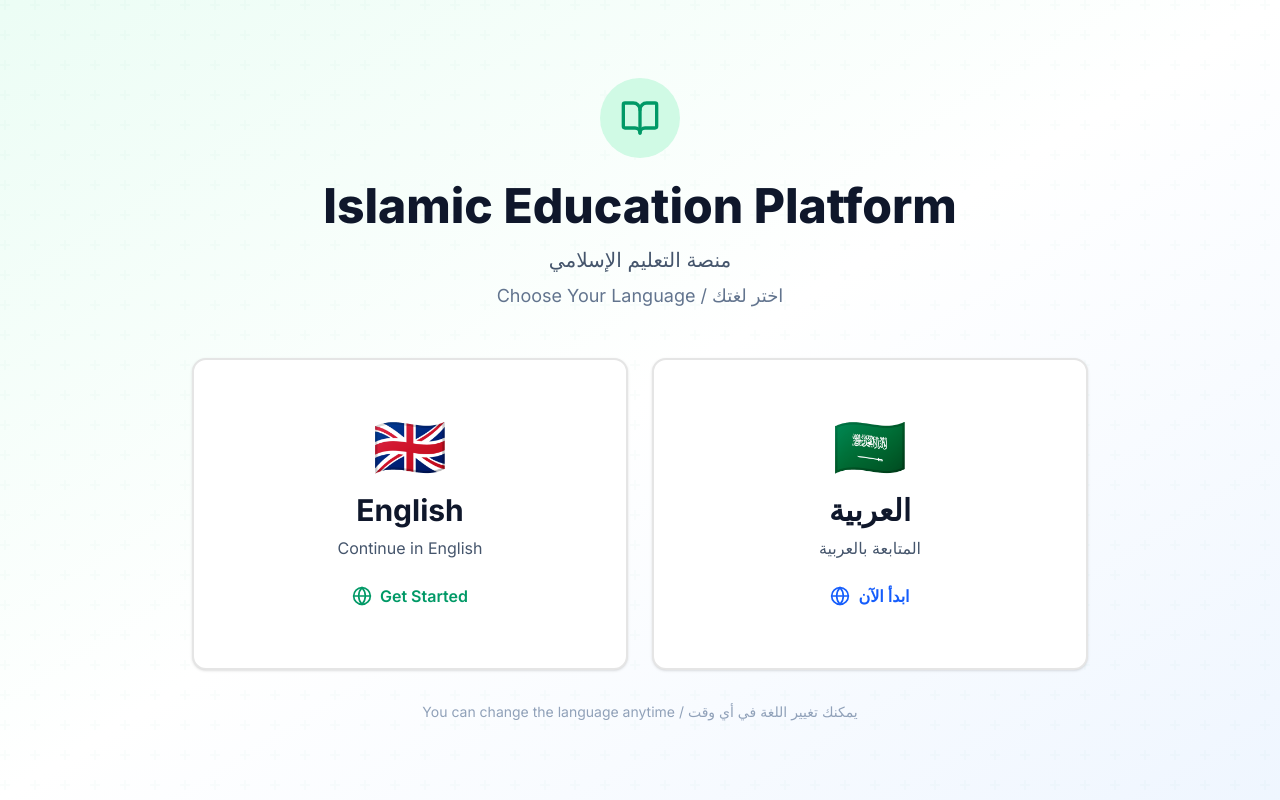
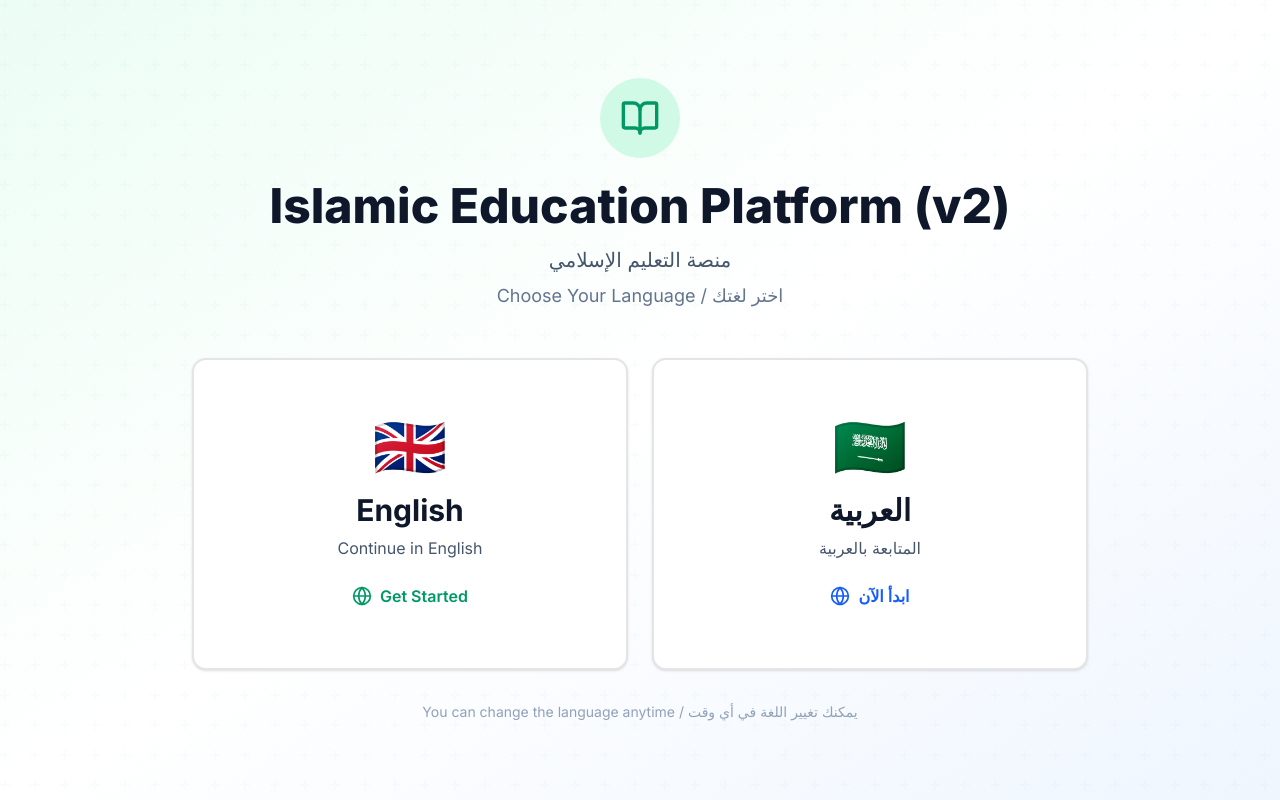
Before and after one commit to WaleedMAHROUS/islamic-education-platform, a Next.js app: page / in a window 1280 px wide. Built offline with nearby package versions, Linux system fonts and the light colour scheme.

Commit message:
chore: version bump title to verify deployment

```diff
--- a/app/page.tsx
+++ b/app/page.tsx
@@ -30,7 +30,7 @@ export default function LanguageSelector() {
             <BookOpen className="w-10 h-10 text-emerald-600" />
           </div>
           <h1 className="text-4xl md:text-5xl font-extrabold text-slate-900 mb-4">
-            Islamic Education Platform
+            Islamic Education Platform (v2)
           </h1>
           <p className="text-xl text-slate-600 mb-2">منصة التعليم الإسلامي</p>
           <p className="text-lg text-slate-500">Choose Your Language / اختر لغتك</p>
```
